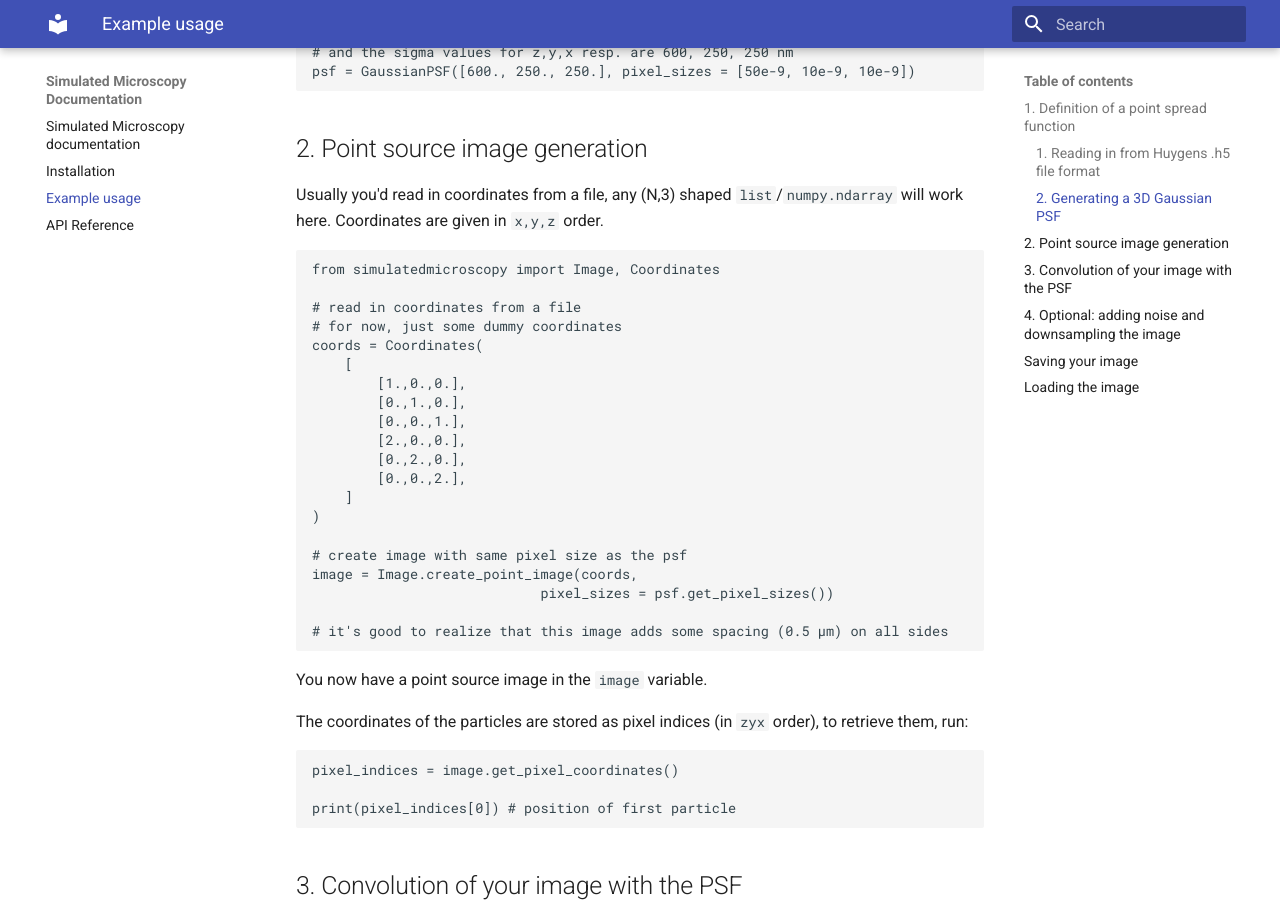
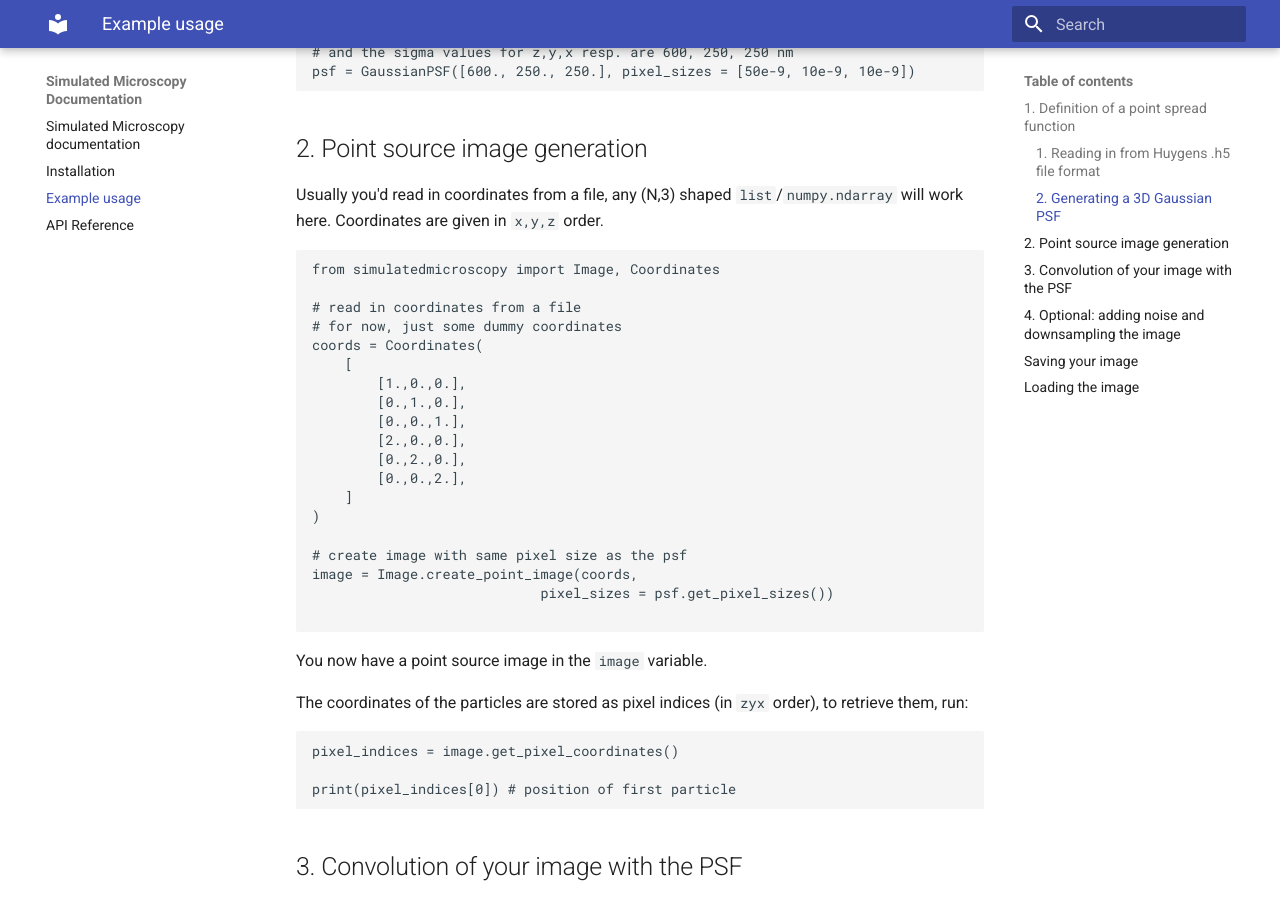
Before and after one commit to rhoitink/simulatedmicroscopy, an MkDocs documentation site: the page built from docs/example-usage.md, in a window 1280 px wide and 900 px high, scrolled down 899 px. Built offline with MkDocs 1.6.1 and Material for MkDocs 9.7.7, drawn with Linux system fonts in a browser that asks for light colours.

Commit message:
Removed spacing comment from docs

````diff
--- a/docs/example-usage.md
+++ b/docs/example-usage.md
@@ -59,7 +59,6 @@ coords = Coordinates(
 image = Image.create_point_image(coords,
                             pixel_sizes = psf.get_pixel_sizes())
 
-# it's good to realize that this image adds some spacing (0.5 µm) on all sides
 ```
 
 You now have a point source image in the `image` variable.
````
